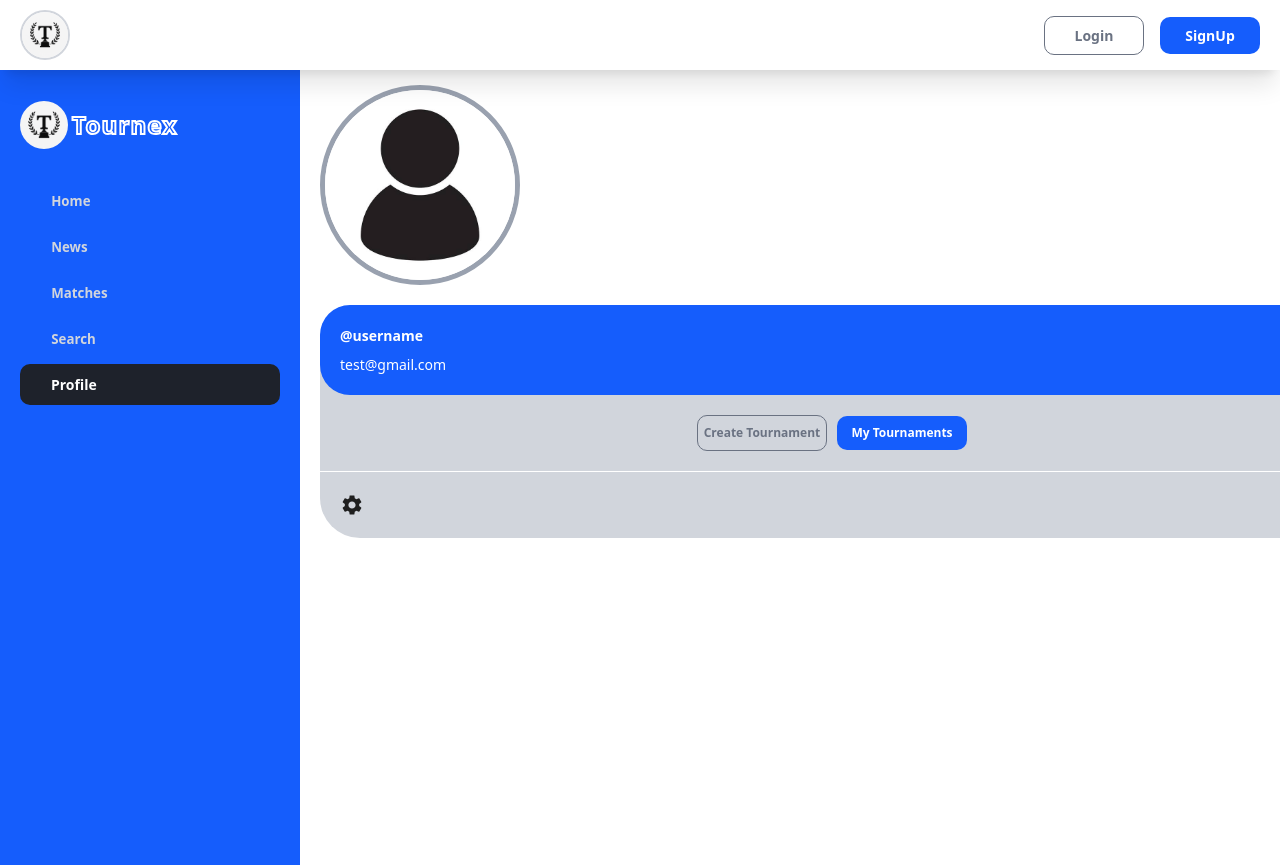
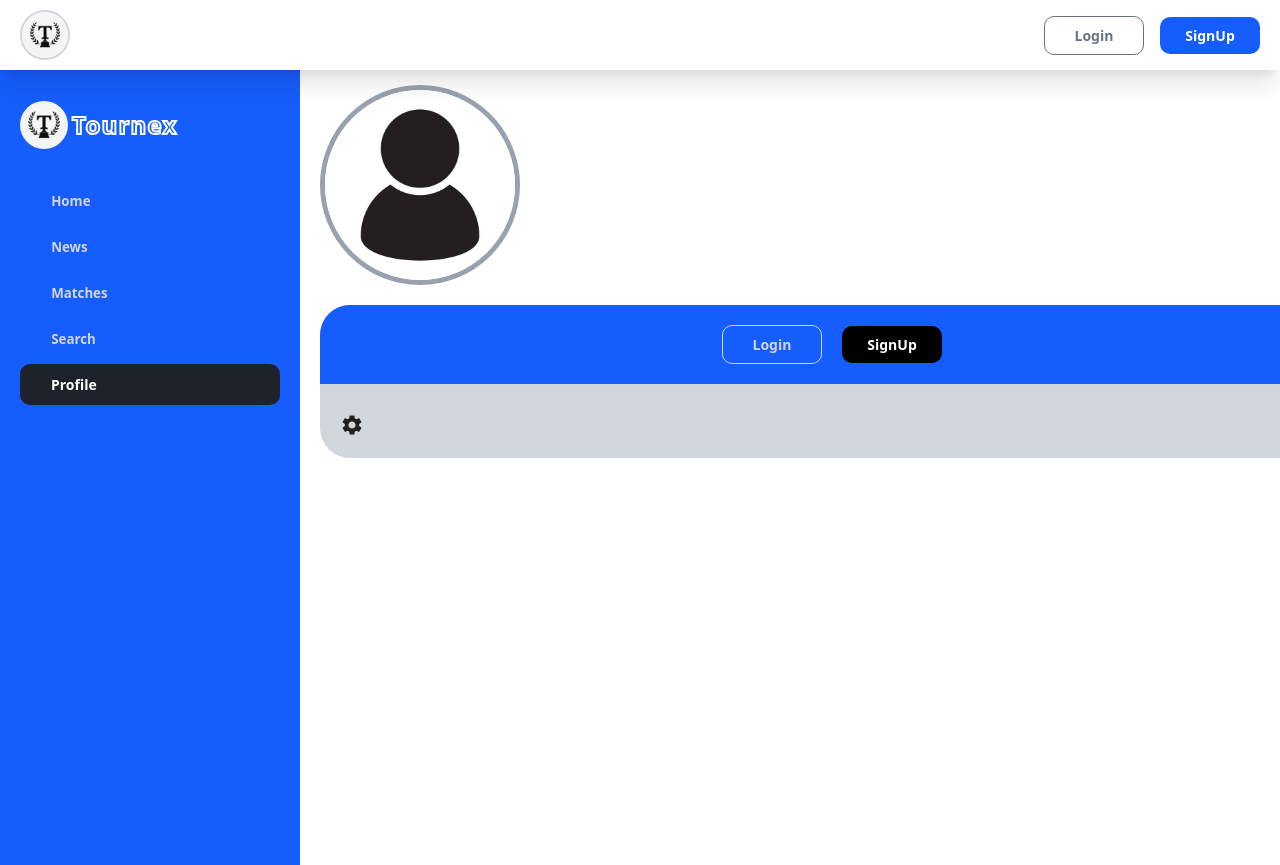
Before and after one commit to Eche00/Tournex, a React (Vite) app: page /profile in a window 1280 px wide. Both pictures are taken after a click on the button "Explore". Built offline with nearby package versions, Linux system fonts and the light colour scheme; some icons are missing.

Commit message:
fixing ui without user auth

```diff
--- a/src/pages/Profile.jsx
+++ b/src/pages/Profile.jsx
@@ -7,7 +7,7 @@ import DarkModeIcon from '@mui/icons-material/DarkMode';
 import LightModeIcon from '@mui/icons-material/LightMode';
 
 function Profile() {
-  const [user, setUser] = useState(true);
+  const [user, setUser] = useState(false);
   const [setting, setSetting] = useState(false);
   const { theme } = useSelector((state) => state.theme);
   const dispatch = useDispatch();
@@ -73,8 +73,8 @@ function Profile() {
             </div>
           ) : (
             // if user dosent exist routes to auth
-            <div className="bg-blue-600  rounded-[30px] text-white flex flex-col gap-[8px] p-5">
-              <div className=" flex items-center justify-center gap-[20px] p-[20px]   ">
+            <div className="bg-gray-300 dark:bg-gray-400 rounded-[30px] text-white flex flex-col gap-[8px]  overflow-hidden">
+              <div className="bg-blue-600 flex items-center justify-center gap-[20px] p-[20px]   ">
                 <Link
                   to="/signin"
                   className=" flex items-center justify-center w-[100px] border-[0.8px] border-gray-300 text-gray-300 hover:bg-blue-600 hover:border-none hover:text-white  text-[14px] font-bold py-[8px] rounded-[10px] cursor-pointer hover:scale-105 transition-all duration-300">
@@ -86,6 +86,24 @@ function Profile() {
                   SignUp
                 </Link>
               </div>
+              {/* settings dropdown controller */}
+              <p
+                className=" flex items-center justify-between gap-[10px] py-[20px] px-[20px] cursor-pointer text-[#1F1F1F] dark:text-white"
+                onClick={() => setSetting(!setting)}>
+                <Settings />
+                <span> {setting ? <ArrowDropUp /> : <ArrowDropDown />}</span>
+              </p>
+              {/* settings dropdown  */}
+              {setting && (
+                <div className='flex flex-col'>
+
+                <div className=" flex items-center justify-center  gap-[10px] py-[20px] px-[20px] border-t border-white dark:border-[#1F1F1F]">
+                  <button onClick={()=>dispatch(setTheme('light'))} className={theme === 'light' ? "  text-blue-600 cursor-pointer":"  text-gray-500 cursor-pointer"}><LightModeIcon/></button>
+                  <button onClick={()=>dispatch(setTheme('dark'))} className={theme === 'dark' ? "  text-blue-600 cursor-pointer":"  text-gray-500 cursor-pointer"}><DarkModeIcon/></button>
+                </div>
+
+                </div>
+              )}
             </div>
           )}
         </section>
```
